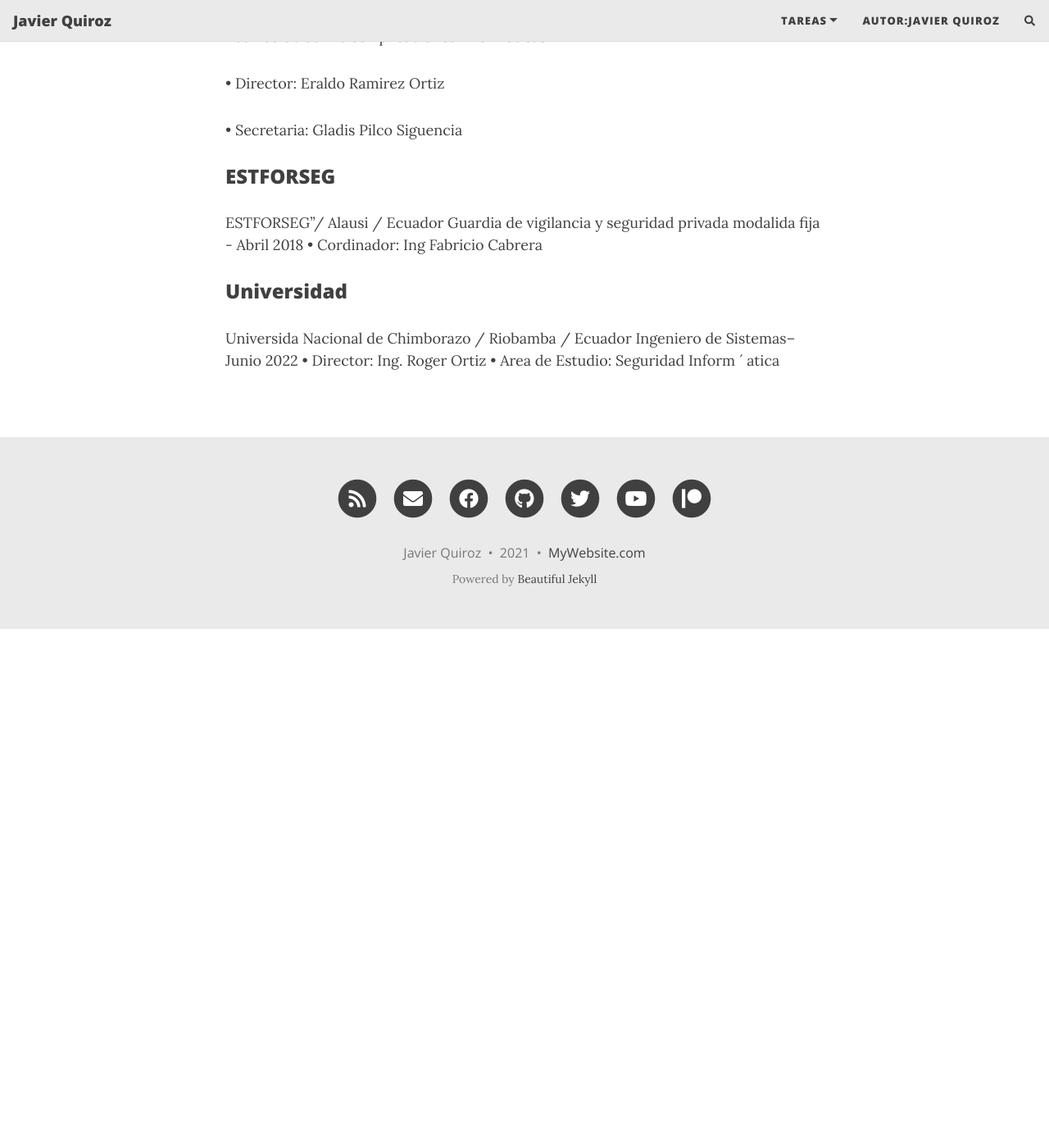
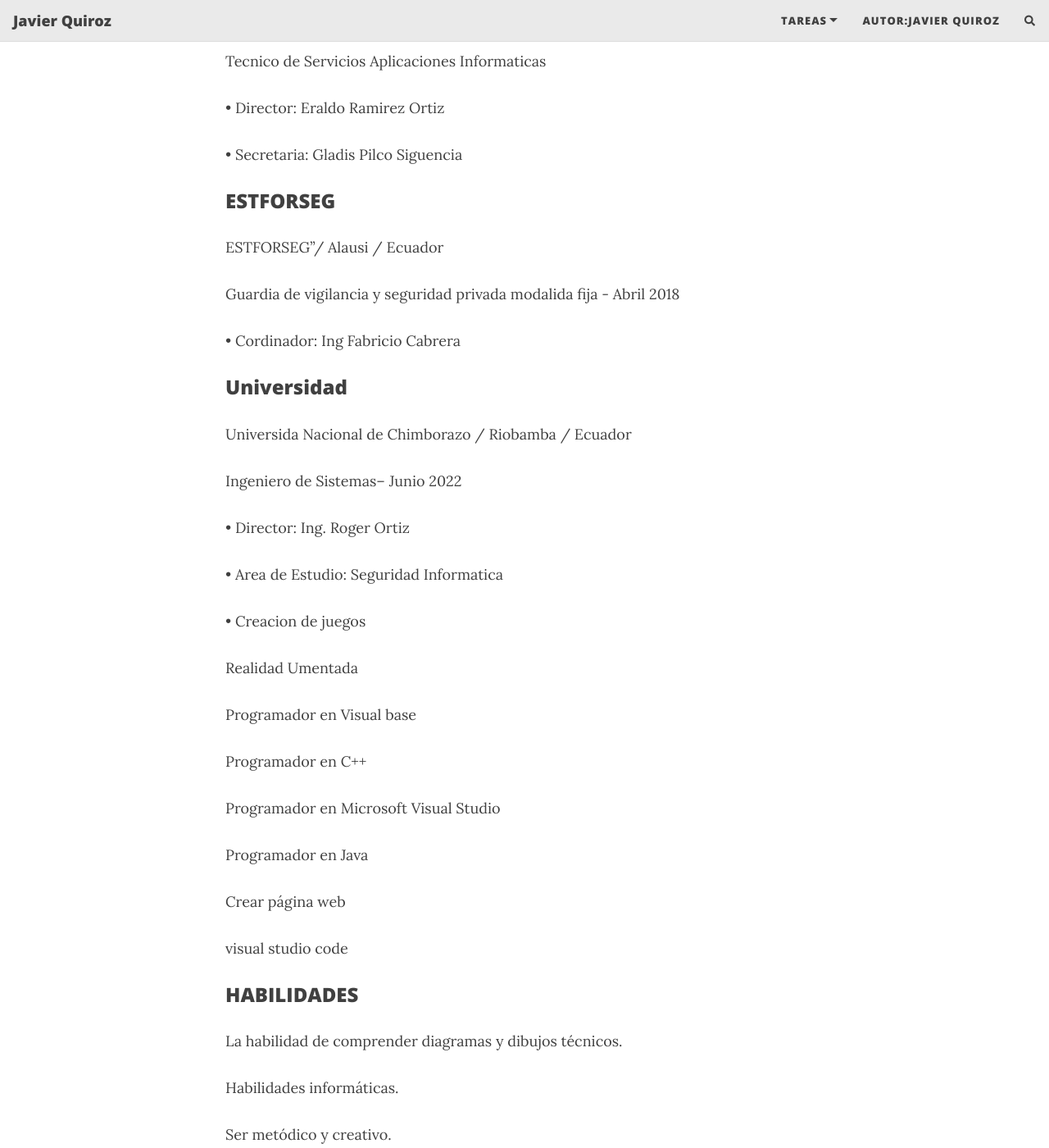
Before and after one commit to Javiz10/Javiz10, a Jekyll site: the page built from _posts/2020-02-26-flake-it-till-you-make-it.md, in a window 1280 px wide and 1400 px high, scrolled down 1164 px. Shown: the whole window at 82% size. Built offline with Jekyll 4.4.1, drawn with Linux system fonts in a browser that asks for light colours; nearby versions of some CDN libraries; comment, search, counter and statistics services are not loaded; before the commit the page ends 1931 px from its top, so only the background shows below that; some of the changed text lies outside the part shown.

Commit message:
Update 2020-02-26-flake-it-till-you-make-it.md

```diff
--- a/_posts/2020-02-26-flake-it-till-you-make-it.md
+++ b/_posts/2020-02-26-flake-it-till-you-make-it.md
@@ -21,6 +21,7 @@ Informatico y Computacion
 
 ### Colegio
 ITS "Manuel Galecion"/ Alausi / Ecuador
+
 Tecnico de Servicios Aplicaciones Informaticas - Julio 2017
 
 Programador en Visual base
@@ -38,10 +39,49 @@ Tecnico de Servicios Aplicaciones Informaticas
 ### ESTFORSEG
 
 ESTFORSEG"/ Alausi / Ecuador
+
 Guardia de vigilancia y seguridad privada modalida fija - Abril 2018
+
 • Cordinador: Ing Fabricio Cabrera
 ### Universidad
 Universida Nacional de Chimborazo / Riobamba / Ecuador
+
 Ingeniero de Sistemas-- Junio 2022
+
 • Director: Ing. Roger Ortiz
-• Area de Estudio: Seguridad Inform ´ atica
+
+• Area de Estudio: Seguridad Informatica
+
+• Creacion de juegos
+
+Realidad Umentada
+
+Programador en Visual base
+
+Programador en C++
+
+Programador en Microsoft Visual Studio
+
+Programador en Java
+
+Crear página web
+
+visual studio code
+
+
+
+### HABILIDADES
+
+La habilidad de comprender diagramas y dibujos técnicos.
+
+Habilidades informáticas.
+
+Ser metódico y creativo.
+
+Mostrar una aproximación lógica al trabajo
+
+Habilidades organizativas, por ejemplo, para planificar proyectos.
+
+La habilidad de trabajar por su cuenta y en un equipo.
+
+Buenas habilidades para escribir y para generar informes.
```
